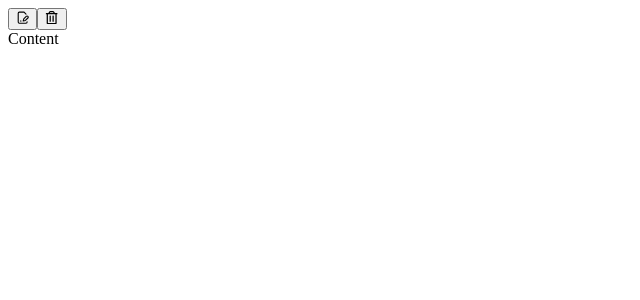
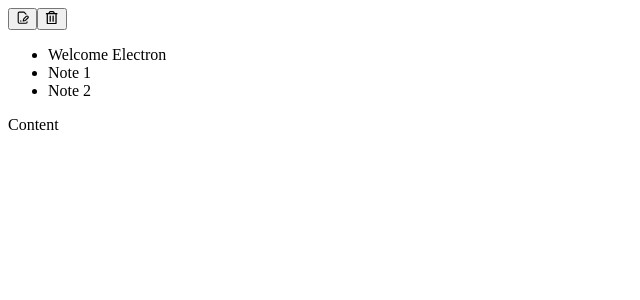
Before and after one commit to ahmedfahad04/Electron-Vite-Note-Taker, a React (Vite) app in the folder src/renderer/: page / in a window 1280 px wide. Shown: the top 300 px of the page, without its empty margins (0-640 px from the left). Built offline with nearby package versions, Linux system fonts and the light colour scheme.

Commit message:
added notes preview

```diff
--- a/src/renderer/src/App.tsx
+++ b/src/renderer/src/App.tsx
@@ -1,10 +1,12 @@
 import { ActionButtonsRow, Content, RootLayout, Sidebar } from '@/components'
+import { NotePreviewList } from './components/NotePreviewList'
 
 function App(): JSX.Element {
   return (
     <RootLayout>
       <Sidebar className="p-2 bg-zinc-900">
         <ActionButtonsRow className="flex justify-between mt-1" />
+        <NotePreviewList className="mt-5 space-y-1" />
       </Sidebar>
       <Content className="border-l bg-zic-900/50 border-l-white/20 ">Content</Content>
     </RootLayout>
--- /dev/null
+++ b/src/renderer/src/components/NotePreviewList.tsx
@@ -0,0 +1,12 @@
+import { mockNotes } from '@/store/mocks'
+import { ComponentProps } from 'react'
+
+export const NotePreviewList = ({ ...props }: ComponentProps<'ul'>) => {
+  return (
+    <ul {...props}>
+      {mockNotes.map((note) => (
+        <li key={note.title}>{note.title}</li>
+      ))}
+    </ul>
+  )
+}
--- a/src/renderer/src/components/index.ts
+++ b/src/renderer/src/components/index.ts
@@ -1,3 +1,4 @@
 export * from './ActionButtonsRow'
 export * from './AppLayout'
 export * from './Button'
+export * from './NotePreviewList'
--- /dev/null
+++ b/src/renderer/src/store/mocks/index.ts
@@ -0,0 +1,16 @@
+import { NoteInfo } from '@shared/model'
+
+export const mockNotes: NoteInfo[] = [
+  {
+    title: 'Welcome Electron',
+    lastEditTime: new Date().getTime()
+  },
+  {
+    title: 'Note 1',
+    lastEditTime: new Date().getTime()
+  },
+  {
+    title: 'Note 2',
+    lastEditTime: new Date().getTime()
+  }
+]
--- /dev/null
+++ b/src/shared/model.ts
@@ -0,0 +1,6 @@
+export type NoteInfo = {
+  title: string
+  lastEditTime: number
+}
+
+export type NoteContent = string
```
